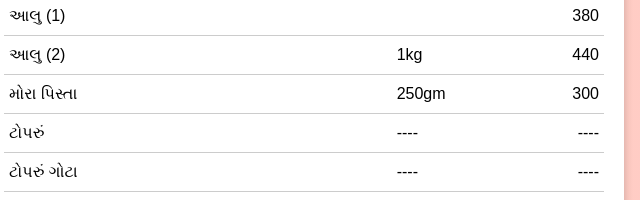
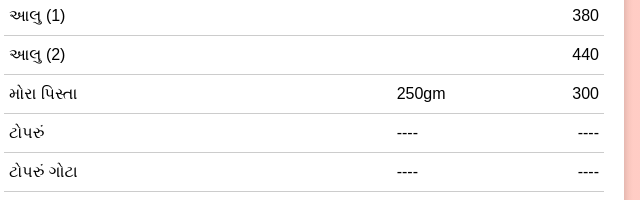
Before and after one commit to KashishGandhi278/Dryfruits_price, a plain HTML site: page index.html in a window 1280 px wide. Shown: the part 1138-1338 px from the top of the page, 336-976 px from the left. Drawn offline with Linux system fonts and the light colour scheme.

Commit message:
Update2 index.html

```diff
--- a/index.html
+++ b/index.html
@@ -109,7 +109,7 @@
         <tr><td>અખરોટ ફોલ પેકિંગ</td><td>250gm</td><td>350</td></tr>
         <tr><td>દ્રાક્ષ </td><td>----</td><td>----</td></tr>
         <tr><td>આલુ (1)</td>1kg<td></td><td>380</td></tr>
-        <tr><td>આલુ (2)</td><td>1kg</td><td>440</td></tr>
+        <tr><td>આલુ (2)</td>1kg<td></td><td>440</td></tr>
         <tr><td>મોરા પિસ્તા </td><td>250gm</td><td>300</td></tr>
         <tr><td>ટોપરું </td><td>----</td><td>----</td></tr>
         <tr><td>ટોપરું ગોટા </td><td>----</td><td>----</td></tr>
```
